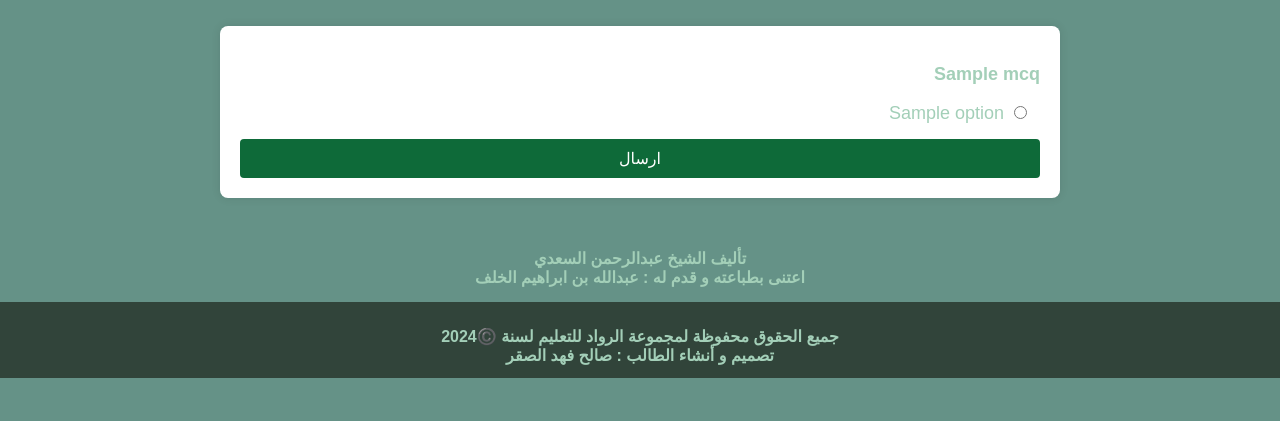
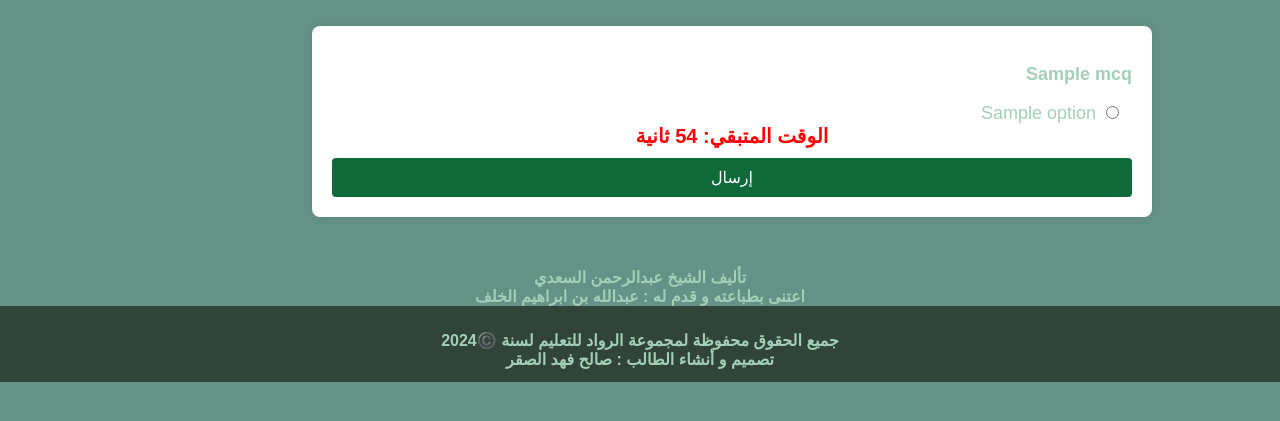
Before and after one commit to mshraky3/arrowad-education, a Node server app: template views/quiz.ejs in a window 1280 px wide. Shown: the top 421 px of the page. Run offline with Node 20, Linux system fonts and the light colour scheme; the template is opened without the code that fills it: most values are stand-ins (such as "Sample title", 1, 10 or a date in 2020).

Commit message:
Add files via upload

```diff
--- a/views/quiz.ejs
+++ b/views/quiz.ejs
@@ -1,25 +1,24 @@
 <!DOCTYPE html>
-<html dir='rtl' lang='ar'>
+<html dir="rtl" lang="ar">
 <head>
     <meta charset="UTF-8">
     <meta name="viewport" content="width=device-width, initial-scale=1.0">
-    <title>quiz</title>
+    <title>Quiz</title>
     <style>
-
         footer {
             width: 100%;
-            padding-top:  2%;
+            padding-top: 2%;
             padding-bottom: 1%;
             background-color: #31443a;
         }
-        .detels{
+        .detels {
             margin-top: 2%;
         }
         .header-img {
             padding: 1%;
             height: auto;
         }
-        .img{
+        .img {
             display: flex;
             justify-content: center;
             align-items: center;
@@ -36,10 +35,6 @@
         }
         body {
             font-family: Arial, sans-serif;
-            background-color: #f4f4f4;
-        }
-        body, .Q {
-            font-family: Arial, sans-serif;
             background-color: #659287;
             color: #a3cfb8;
             margin: 0;
@@ -48,7 +43,6 @@
             justify-content: center;
             align-items: center;
             flex-direction: column;
-
         }
         header {
             width: 100%;
@@ -60,7 +54,6 @@
         }
         .Q {
             padding: 2%;
-
             width: 80%;
         }
         h1, h2, h3 {
@@ -85,8 +78,11 @@
             max-width: 800px;
             width: 80%;
         }
-        div {
-            margin-bottom: 15px;
+        .question {
+            display: none;
+        }
+        .question.active {
+            display: block;
         }
         p {
             font-weight: bold;
@@ -108,21 +104,26 @@
         button:hover {
             background: #555;
         }
-
         .logo {
             width: 15%;
         }
-        .title{
+        .title {
             font-size: xx-large;
         }
+        .timer {
+            font-size: 20px;
+            font-weight: bold;
+            color: #f00;
+            text-align: center;
+            margin-bottom: 10px;
+        }
     </style>
-
 </head>
 <body>
     <div class="Q">
-        <form action="/submit" method="POST">
+        <form id="quizForm" action="/submit" method="POST">
             <% mcqs.forEach((mcq, index) => { %>
-                <div>
+                <div class="question" id="question<%= index %>">
                     <p><%= mcq.question %></p>
                     <% mcq.options.forEach(option => { %>
                         <label>
@@ -130,9 +131,12 @@
                             <%= option %>
                         </label><br>
                     <% }) %>
+                    <div class="timer" id="timer<%= index %>">الوقت المتبقي: 60 ثانية</div>
+                    <button type="button" onclick="showNextQuestion(<%= index %>, <%= mcqs.length %>)">
+                        <%= index === mcqs.length - 1 ? "إرسال" : "التالي" %>
+                    </button>
                 </div>
             <% }) %>
-            <button type="submit"> ارسال</button>
         </form>
     </div>
     <div class="detels">
@@ -144,11 +148,56 @@
             عبدالله بن ابراهيم الخلف
         </h3>
     </div>
-
     <footer>
         <h1>جميع الحقوق محفوظة لمجموعة الرواد للتعليم  لسنة  ©️2024</h1>
         <h1>تصميم و أنشاء الطالب : صالح فهد الصقر</h1>
     </footer>
 
+    <script>
+        let currentTimer;
+        let timeLeft = 60;
+
+        // Function to show the next question
+        function showNextQuestion(currentIndex, totalQuestions) {
+            // Clear the timer for the current question
+            clearInterval(currentTimer);
+
+            const currentQuestion = document.getElementById(`question${currentIndex}`);
+            const nextQuestion = document.getElementById(`question${currentIndex + 1}`);
+
+            // Hide the current question
+            currentQuestion.classList.remove('active');
+            if (nextQuestion) {
+                // Show the next question and restart the timer
+                nextQuestion.classList.add('active');
+                startTimer(currentIndex + 1, totalQuestions);
+            } else {
+                // If it's the last question, submit the form
+                document.getElementById("quizForm").submit();
+            }
+        }
+
+        // Function to start the timer for each question
+        function startTimer(questionIndex, totalQuestions) {
+            timeLeft = 60; // Reset time
+            const timerElement = document.getElementById(`timer${questionIndex}`);
+            timerElement.innerText = `الوقت المتبقي: ${timeLeft} ثانية`;
+
+            currentTimer = setInterval(() => {
+                timeLeft--;
+                timerElement.innerText = `الوقت المتبقي: ${timeLeft} ثانية`;
+
+                if (timeLeft <= 0) {
+                    // If time runs out, move to the next question automatically
+                    clearInterval(currentTimer);
+                    showNextQuestion(questionIndex, totalQuestions);
+                }
+            }, 1000);
+        }
+
+        // Initialize the first question and timer
+        document.getElementById("question0").classList.add("active");
+        startTimer(0, <%= mcqs.length %>);
+    </script>
 </body>
 </html>
```
